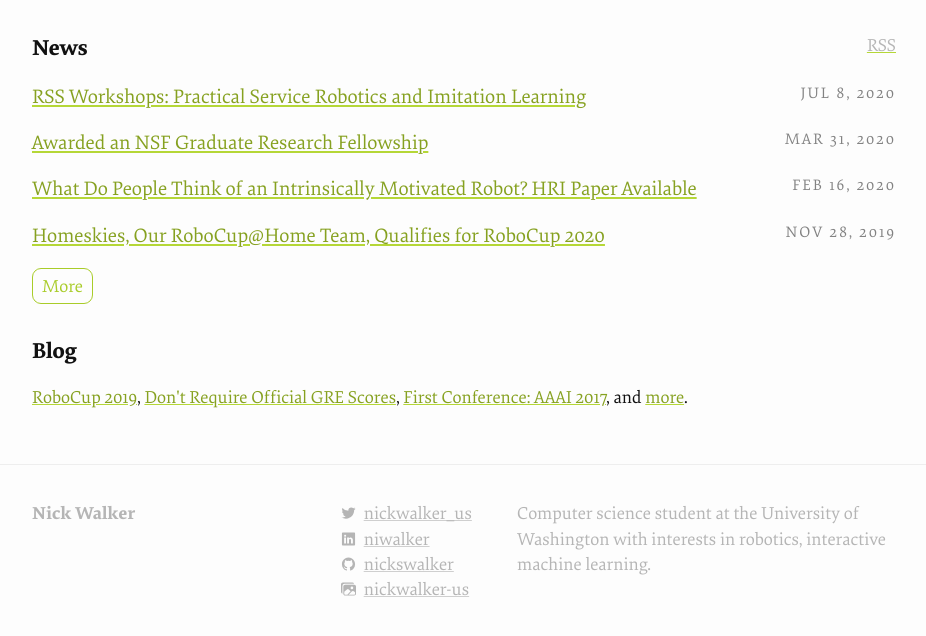
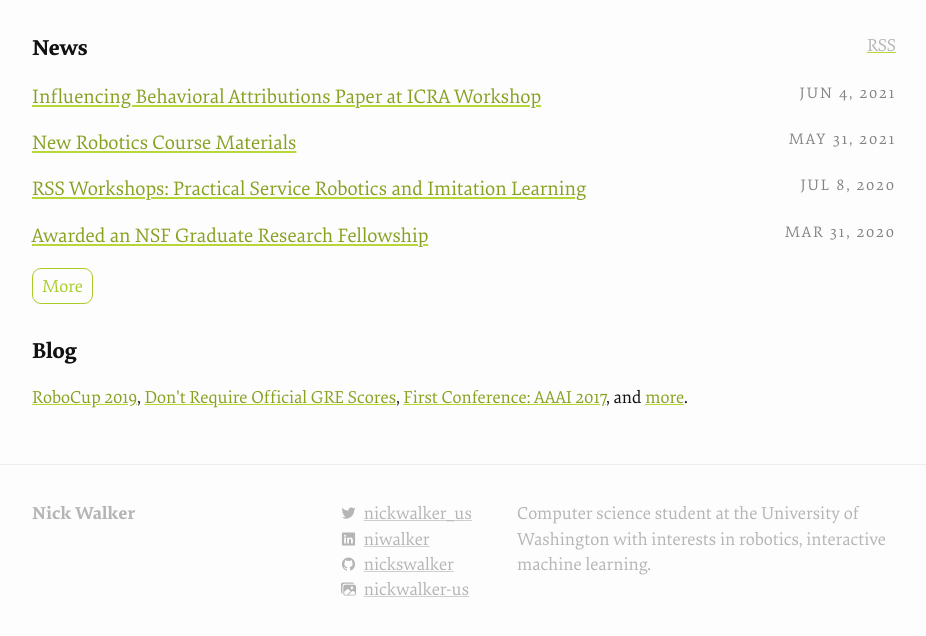
Before and after one commit to nickswalker/nickwalker.us, a Jekyll site: the page built from pages/index.md, in a window 1280 px wide, cut to the strip 238-912 px from the top of the page. Shown: the top 636 px of the strip, without its empty margins (176-1102 px from the left). Built offline with Jekyll 4.4.1, drawn with Linux system fonts in a browser that asks for light colours; nearby versions of some CDN libraries; some of the changed lines change nothing that is shown.

Commit message:
Add course materials and attributions workshop notes

```diff
--- a/_data/publications.bib
+++ b/_data/publications.bib
@@ -119,10 +119,23 @@ While these models balance goal- and exploration-oriented actions in a mathemati
             title = {Wearable ear EEG for brain interfacing},
              year = {2017},
           wwwtype = {conference},
-         abstract = {Brain-computer interfaces (BCIs) measuring electrical activity via electroencephalogram (EEG) have evolved beyond clinical applications to become wireless consumer products. Typically marketed for meditation and neu- rotherapy, these devices are limited in scope and currently too obtrusive to be a ubiquitous wearable. Stemming from recent advancements made in hearing aid technology, wearables have been shrinking to the point that the necessary sensors, circuitry, and batteries can be fit into a small in-ear wearable device. In this work, an ear-EEG device is created with a novel system for artifact removal and signal interpretation. The small, compact, cost-effective, and discreet device is demonstrated against existing consumer electronics in this space for its signal quality, comfort, and usability. A custom mobile application is developed to process raw EEG from each device and display interpreted data to the user. Artifact removal and signal classification is accomplished via a combination of support matrix machines (SMMs) and soft thresholding of relevant statistical properties.}
+         abstract = {Brain-computer interfaces (BCIs) measuring electrical activity via electroencephalogram (EEG) have evolved beyond clinical applications to become wireless consumer products. Typically marketed for meditation and neurotherapy, these devices are limited in scope and currently too obtrusive to be a ubiquitous wearable. Stemming from recent advancements made in hearing aid technology, wearables have been shrinking to the point that the necessary sensors, circuitry, and batteries can be fit into a small in-ear wearable device. In this work, an ear-EEG device is created with a novel system for artifact removal and signal interpretation. The small, compact, cost-effective, and discreet device is demonstrated against existing consumer electronics in this space for its signal quality, comfort, and usability. A custom mobile application is developed to process raw EEG from each device and display interpreted data to the user. Artifact removal and signal classification is accomplished via a combination of support matrix machines (SMMs) and soft thresholding of relevant statistical properties.}
 }
 
 @comment{SYMPOSIUMS AND REFEREED WORKSHOPS}
+
+@inproceedings{walker2021influencing,
+         title = {Influencing Behavioral Attributions to Robot Motion During Task Execution},
+        author = {Nick Walker and Christoforos Mavrogiannis and Siddhartha Srinivasa and Maya Cakmak},
+     booktitle = {Proceedings of the 2021 ICRA Workshop on Modern Approaches for Intrinsically-Motivated Intelligent Behavior},
+      location = {Xi'an, China},
+         month = {June},
+          year = {2021},
+       wwwtype = {workshop},
+        wwwpdf = {https://chrismavrogiannis.com/docs/papers/workshops/Walker-etal-ICRA2021-CMM-Workshop.pdf},
+      abstract = {General-purpose service robots are expected to undertake a broad range of tasks at the request of users. Knowledge representation and planning systems are essential to flexible autonomous robots, but the field lacks a unified perspective on which features are essential for general-purpose service robots. Progress towards planning and reasoning for general-purpose service robots is hindered by differing assumptions about users, the environment, and the overall robot system. In this position paper, we propose desiderata for planning and reasoning systems to promote general-purpose service robots. Each proposed item draws on our experience with research on service robots in the office and home and on the demands of these environments. Our desiderata emphasize support for natural human-interfaces as well as for robust fallback methods when interactions with humans and the environment fail. We highlight relevant work towards these goals.
+  }
+}
 
 @inproceedings{walker2019planrob,
          title = {Desiderata for Planning Systems in General-Purpose Service Robots},
--- /dev/null
+++ b/collections/_posts/2021-05-31-mushr-projects.md
@@ -0,0 +1,15 @@
+---
+title: "New Robotics Course Materials"
+date: 2021-05-31 12:00 -0600
+type: link
+categories: news uw
+published: true
+link: https://courses.cs.washington.edu/courses/cse478/21sp/projects/
+featured_image: /assets/images/posts/mushr-projects.png
+---
+
+{% include article_image.html img="/assets/images/posts/mushr-projects.png"
+caption="The four course assignments trace the steps necessary to get a mobile robot that can localize, generate motion plans, and robustly execute them."%}
+
+I helped put on UW's undergrad robotics class this spring, working as one of several TAs to revamp the [course projects](https://courses.cs.washington.edu/courses/cse478/21sp/projects/) for a fully virtual, simulation-only format. Thanks to the incredible platform and software work from [the MuSHR team](https://mushr.io), we were able to create
+a buttery experience. I don't know of any other educational stack that provides high-quality tests and scaffolding that can guide students in implementing a particle filter, controller and planner for a mobile robot---using ROS Noetic and Python 3, no less. All on top of a simulator that's lightweight enough to run smoothly in an Ubuntu VM on just about any laptop. I think the materials and approach here should be _the_ starting place for any class that's trying to get students familiar with the important ideas in autonomous robotics and robot software.
--- /dev/null
+++ b/collections/_posts/2021-06-04-influencing-attributions-workshop.md
@@ -0,0 +1,14 @@
+---
+title: "Influencing Behavioral Attributions Paper at ICRA Workshop"
+date: 2021-06-04 12:00 -0600
+type: link
+categories: news uw
+published: true
+link: https://chrismavrogiannis.com/docs/papers/workshops/Walker-etal-ICRA2021-CMM-Workshop.pdf
+featured_image: /assets/images/posts/attributions-icra.png
+---
+
+{% include article_image.html img="/assets/images/posts/attributions-icra.png"
+caption="We investigate how people perceive different coverage trajectories in a virtual home vacuuming domain."%}
+
+[We have a new short paper]({% details_link walker2021influencing %}) summarizing our first experiments with modeling and controlling how a robot's motion impacts the impressions formed by observers.
--- a/pages/publications.md
+++ b/pages/publications.md
@@ -5,6 +5,9 @@ permalink: publications/
 redirect_from:
   - /bibliography/
 ---
+
+## 2021
+{% bibliography --query @*[year=2021 && wwwhidden!=true]%}
 
 ## 2020
 {% bibliography --query @*[year=2020 && wwwhidden!=true]%}
```
Also changed, not shown: assets/images/posts/attributions-icra.png (added), assets/images/posts/mushr-projects.png (added), collections/_posts/2020-02-16-curiosity-perceptions-paper.md (renamed from collections/_posts/2020-02-16-curiosity-perceptions-papers.md).
